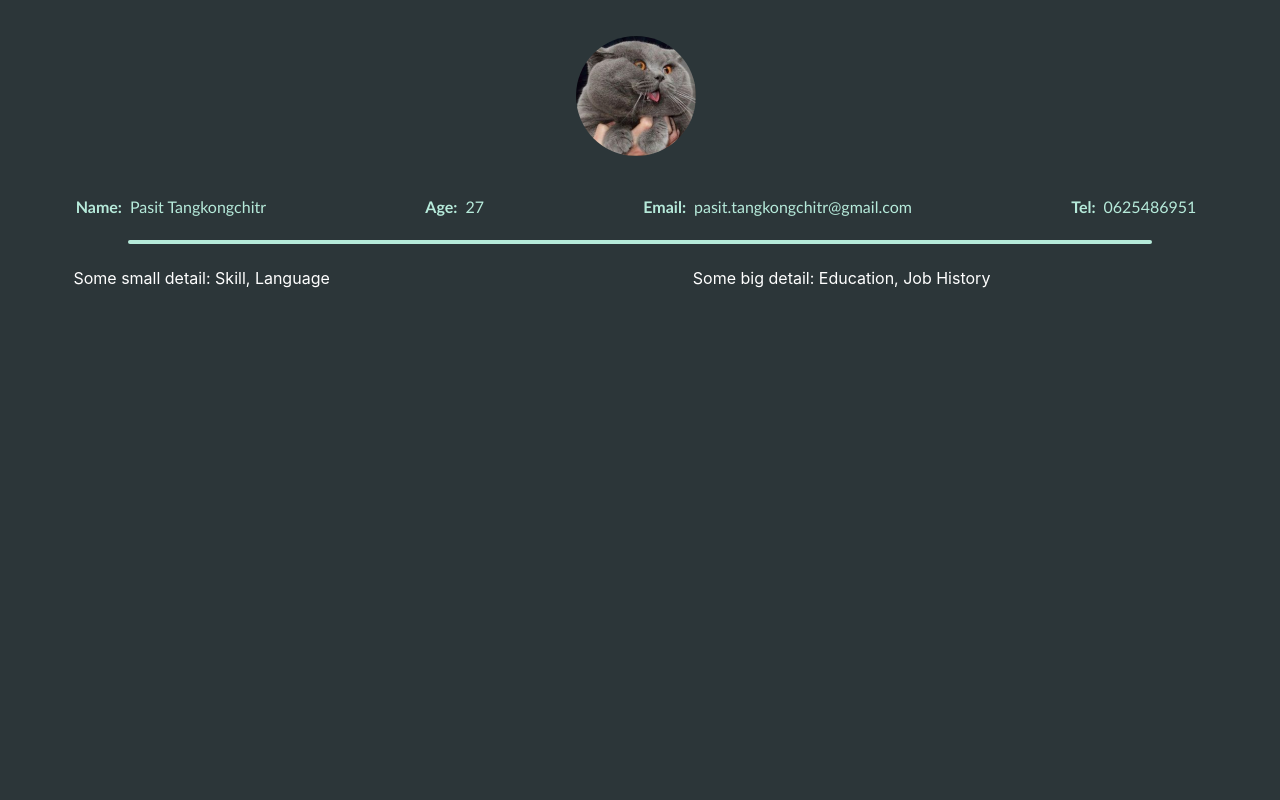
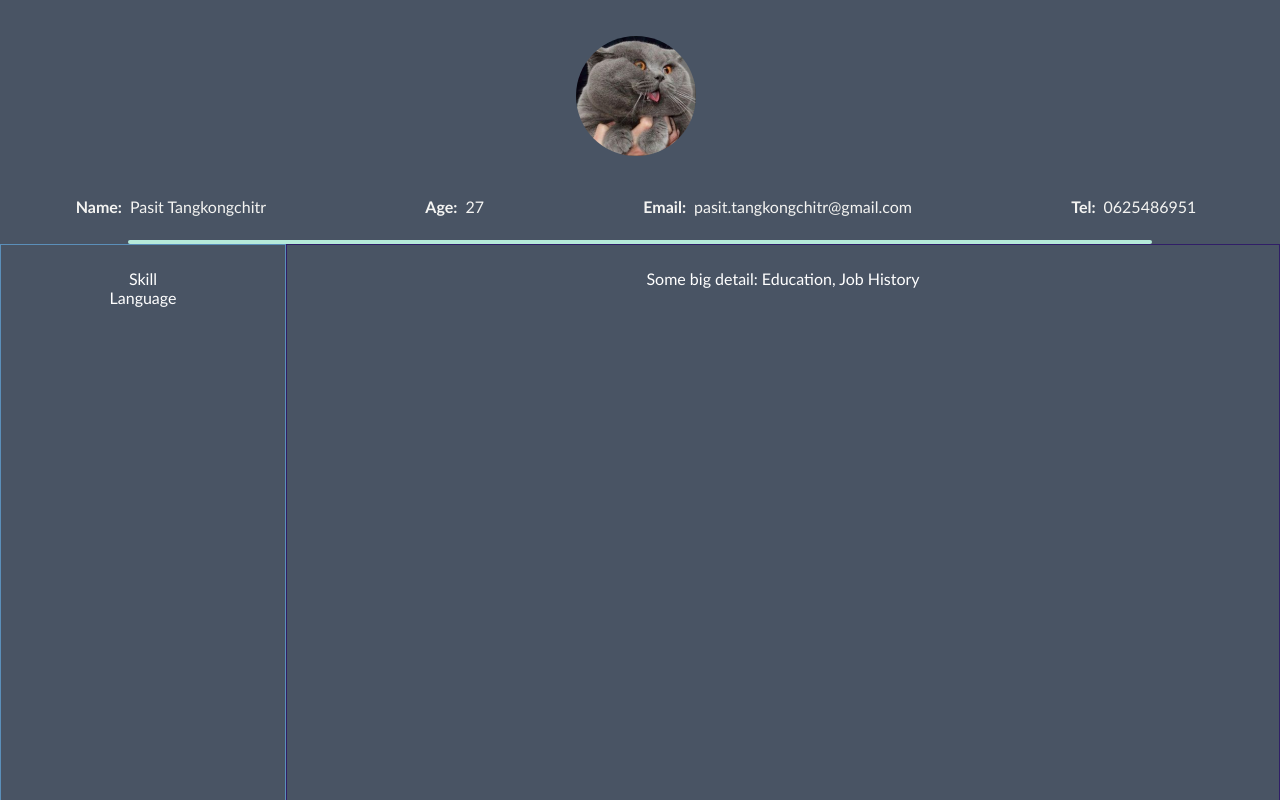
Before and after one commit to toppasit/self-introduction, a React (Create React App) app: page /#/ in a window 1280 px wide. Built offline with nearby package versions, Linux system fonts and the light colour scheme.

Commit message:
fix style

```diff
--- a/src/App.css
+++ b/src/App.css
@@ -1,10 +1,11 @@
 html, body {
-  background-color: #2C3639;
+  background-color: #495464;
+  font-family: 'Trebuchet MS';
 }
 
 .App {
   text-align: center;
-  background-color: #2C3639;
+  background-color: #495464;
   color: white;
   height: 100vh;
   overflow: hidden;
--- a/src/Component/Profile/body.js
+++ b/src/Component/Profile/body.js
@@ -10,23 +10,32 @@ const Body = styled.div`
 `
 
 const SideBody = styled.div`
+  display: flex;
+  flex-direction: column;
   height: 100%;
-  width: 30vw;
+  width: 20vw;
   padding: 24px;
-  // border: 1px solid #5B8FB9;
+  border: 1px solid #5B8FB9;
+`
+
+const SkillContainer = styled.div`
+
 `
 
 const MainBody = styled.div`
   height: 100%;
-  width: 70vw;
+  width: 80vw;
   padding: 24px;
-  // border: 1px solid #301E67;
+  border: 1px solid #301E67;
 `
 
 export const ProfileBody = () => {
   return (
     <Body>
-      <SideBody>Some small detail: Skill, Language</SideBody>
+      <SideBody>
+        <SkillContainer>Skill</SkillContainer>
+        <div>Language</div>
+      </SideBody>
       <MainBody>Some big detail: Education, Job History</MainBody>
     </Body>
   )
--- a/src/Component/Profile/header.js
+++ b/src/Component/Profile/header.js
@@ -35,7 +35,7 @@ const PersonalInfoContainer = styled.div`
   display: flex;
   justify-content: space-around;
   width: 100%;
-  color: #B6EADA;
+  color: #F4F4F2;
 `
 
 const PersonalInfo = styled.div`
```
